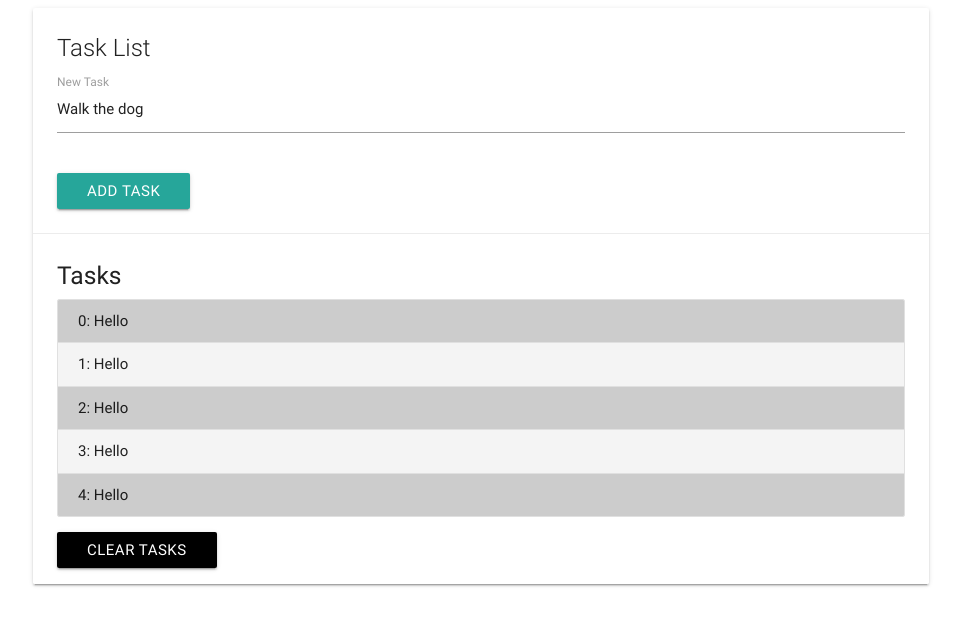
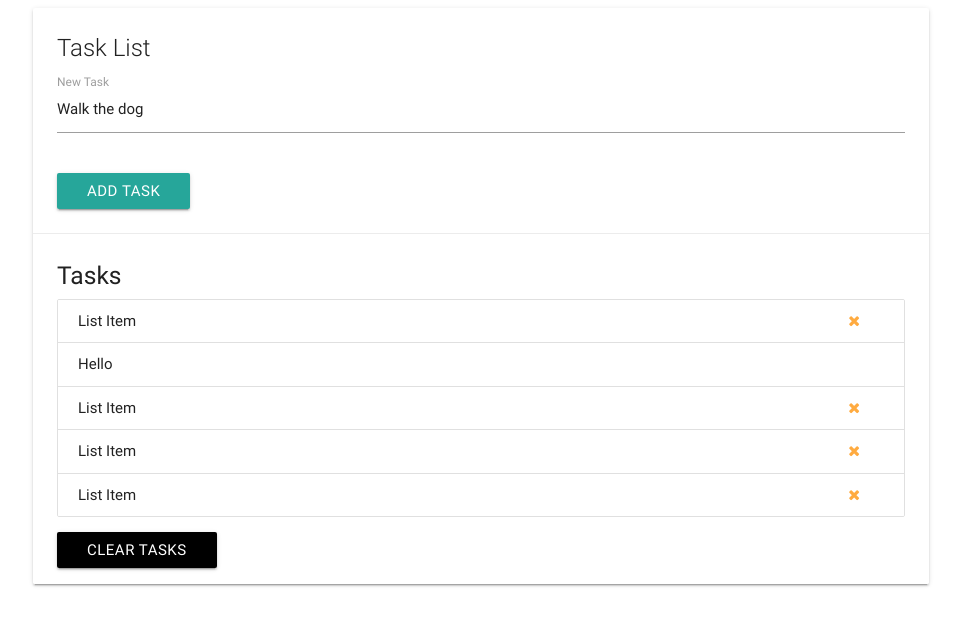
Before and after one commit to anthonys1760/projects-, a plain HTML site: page JavaScript Practice/js_sandbox/index.html in a window 1280 px wide. Shown: the whole page, without its empty margins (159-1120 px from the left). Drawn offline with nearby package versions, Linux system fonts and the light colour scheme.

Commit message:
Traversing The Dom

```diff
--- a/JavaScript Practice/js_sandbox/app.js
+++ b/JavaScript Practice/js_sandbox/app.js
@@ -109,21 +109,75 @@
 // console.log(lis);
 
 //document.querySelectorAll
-const items = document.querySelectorAll('ul.collection li.collection-item');
+// const items = document.querySelectorAll('ul.collection li.collection-item');
 
-items.forEach(function(item, index) {
-   item.textContent = `${index}: Hello`;
-   });
+// items.forEach(function(item, index) {
+//    item.textContent = `${index}: Hello`;
+//    });
 
-   const liOdd = document.querySelectorAll('li:nth-child(odd)');
-   const liEven = document.querySelectorAll('li:nth-child(even)');
+//    const liOdd = document.querySelectorAll('li:nth-child(odd)');
+//    const liEven = document.querySelectorAll('li:nth-child(even)');
 
-   liOdd.forEach(function(li, index) {
-    li.style.background = '#ccc';
-   });
+//    liOdd.forEach(function(li, index) {
+//     li.style.background = '#ccc';
+//    });
 
-   for (let i = 0; i < liEven.length; i++) {
-    liEven[i].style.background = '#f4f4f4';
-   }
+//    for (let i = 0; i < liEven.length; i++) {
+//     liEven[i].style.background = '#f4f4f4';
+//    }
 
-console.log(items);
+// console.log(items);
+
+let val;
+
+
+const list = document.querySelector('ul.collection');
+const listItem = document.querySelector('li.collection-item:first-child');
+
+val = listItem;
+val = list.childNodes[0];
+val = list.childNodes[0].nodeName;
+val = list.childNodes[3].nodeType;
+
+//1 - Element
+//2 - Attribute (deprecated)
+//3 - Text node
+//8 - Comment
+//9 - Document itself
+
+
+//Get child nodes
+val = list.children;
+val = list.children[1];
+val = list.children[1].textContent = 'Hello';
+//Children of children
+
+val = list.children[3].children[0].id = 'text-link';
+val = list.children[3].children[0];
+
+//Get children element nodes
+// val = list.children;
+
+val = list.firstChild;
+val = list.firstElementChild;
+
+val = list.lastChild;
+val = list.lastElementChild;
+
+//Count child elements
+val = list.childElementCount;
+
+//Get Parent Node
+val = listItem.parentNode;
+val = listItem.parentElement;
+val = listItem.parentElement.parentElement;
+
+//Get next sibling
+val = listItem.nextSibling;
+val = listItem.nextElementSibling.nextElementSibling.previousElementSibling;
+
+//Get Prev sibling
+// val = listItem.previousSibling;
+// val = listItem.previousElementSibling.previousElementSibling;
+
+console.log(val);
```
Also changed, not shown: JavaScript Practice/js_sandbox/index.html (line endings or trailing spaces).
